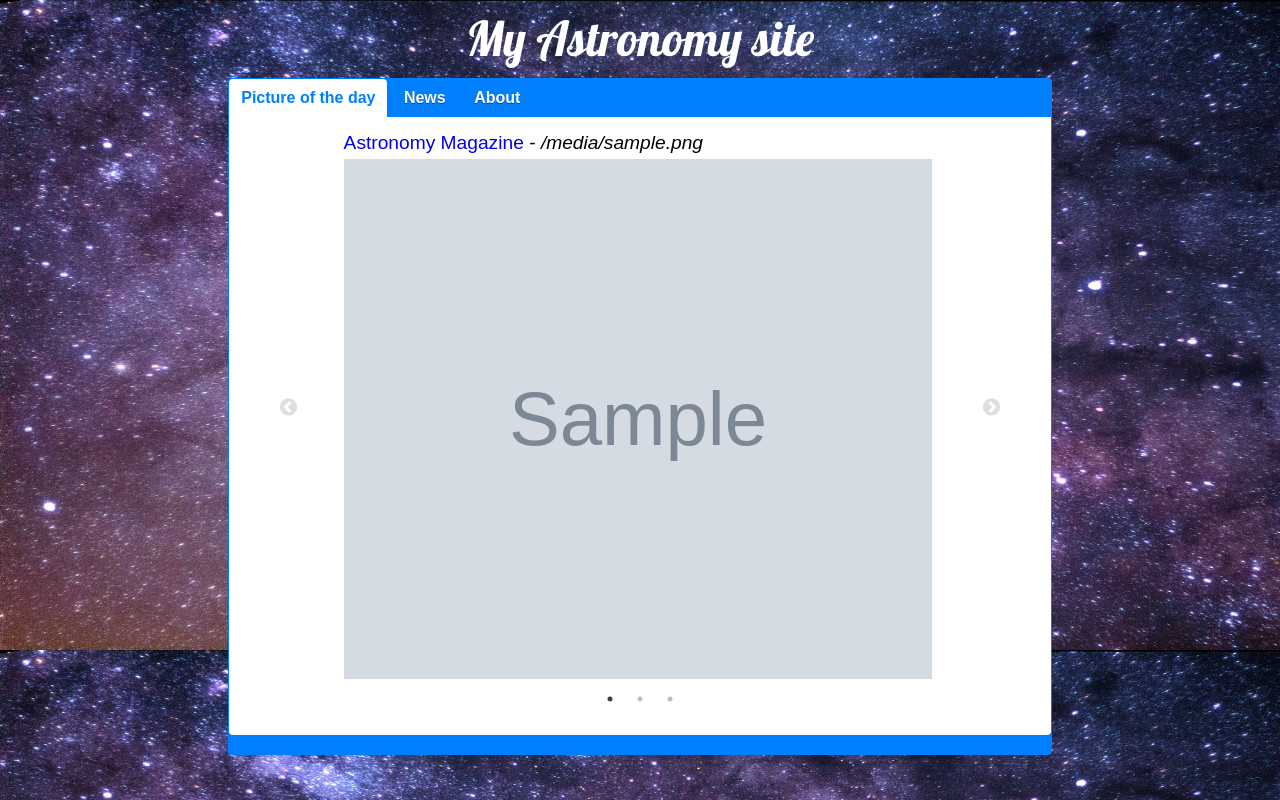
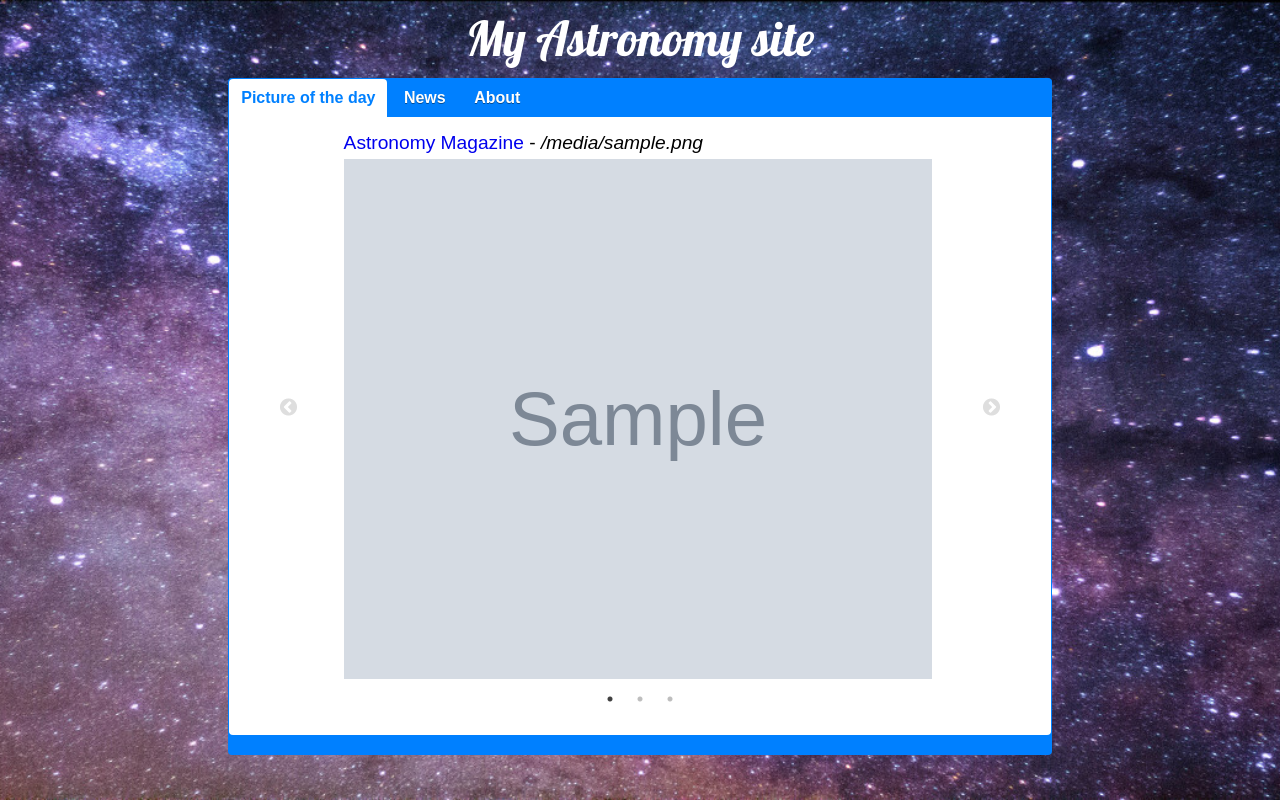
Before and after one commit to deb17/astro, a Flask app: template astro/templates/index.html in a window 1280 px wide. Run offline with Flask 2, Linux system fonts and the light colour scheme; the template is opened without the code that fills it: most values are stand-ins (such as "Sample title", 1, 10 or a date in 2020); grey boxes marked "Sample" are stand-in pictures.

Commit message:
Background image changes

```diff
--- a/astro/static/css/main.css
+++ b/astro/static/css/main.css
@@ -1,5 +1,9 @@
-body {
-  background-image: url('/static/galaxy.jpg');
+html {
+  background: url('/static/galaxy.jpg') no-repeat center center fixed;
+  -webkit-background-size: cover;
+  -moz-background-size: cover;
+  -o-background-size: cover;
+  background-size: cover;
 }
 #heading {
   font-family: 'Lobster', cursive;
--- a/astro/static/css/style.css
+++ b/astro/static/css/style.css
@@ -1,8 +1,6 @@
 body {
 	font-family: Arial, Helvetica, Verdana, sans-serif;
 	font-size: 16px;
-
-	background-color: #f9f9f9;
 }
 
 /* Tabs container */
```
